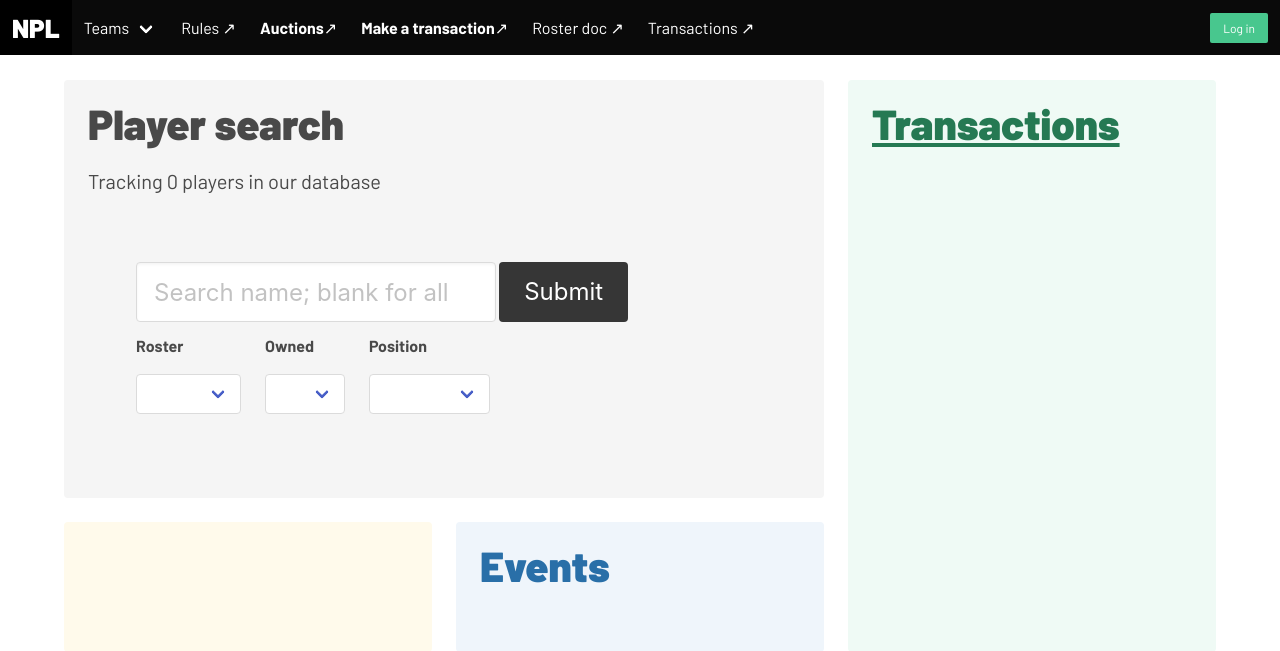
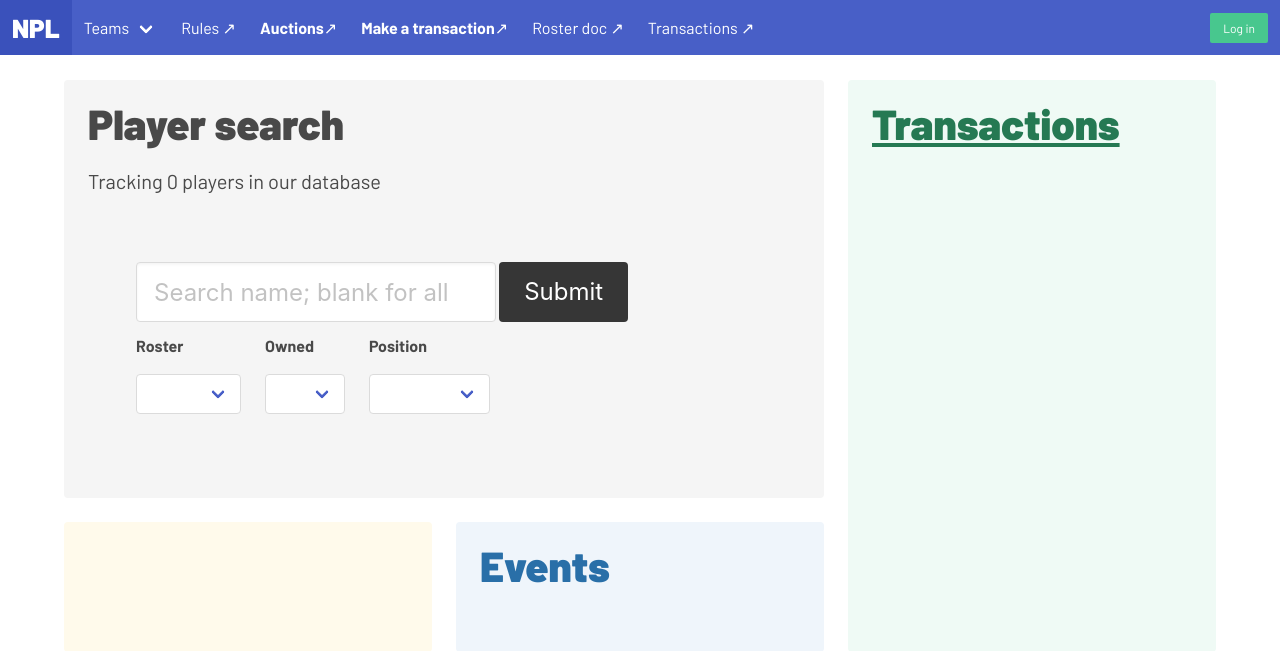
Before and after one commit to jeremyjbowers/npl, a Django app: page / in a window 1280 px wide. Shown: the top 651 px of the page. Run offline with Django 4.2, Linux system fonts and the light colour scheme; data that the repository does not hold is empty; parts of the project's set-up code (start-up, migrations or seed data) failed here and were passed over; some libraries are stand-ins or nearby versions; some web fonts are replaced.

Commit message:
blue nav, lol

```diff
--- a/npl/templates/includes/nav.html
+++ b/npl/templates/includes/nav.html
@@ -1,4 +1,4 @@
-<nav class="navbar is-black" role="navigation" aria-label="main navigation">
+<nav class="navbar is-link" role="navigation" aria-label="main navigation">
 <div class="navbar-brand">
     <a class="navbar-item" href="/"><strong>NPL</strong></a>
 
```
